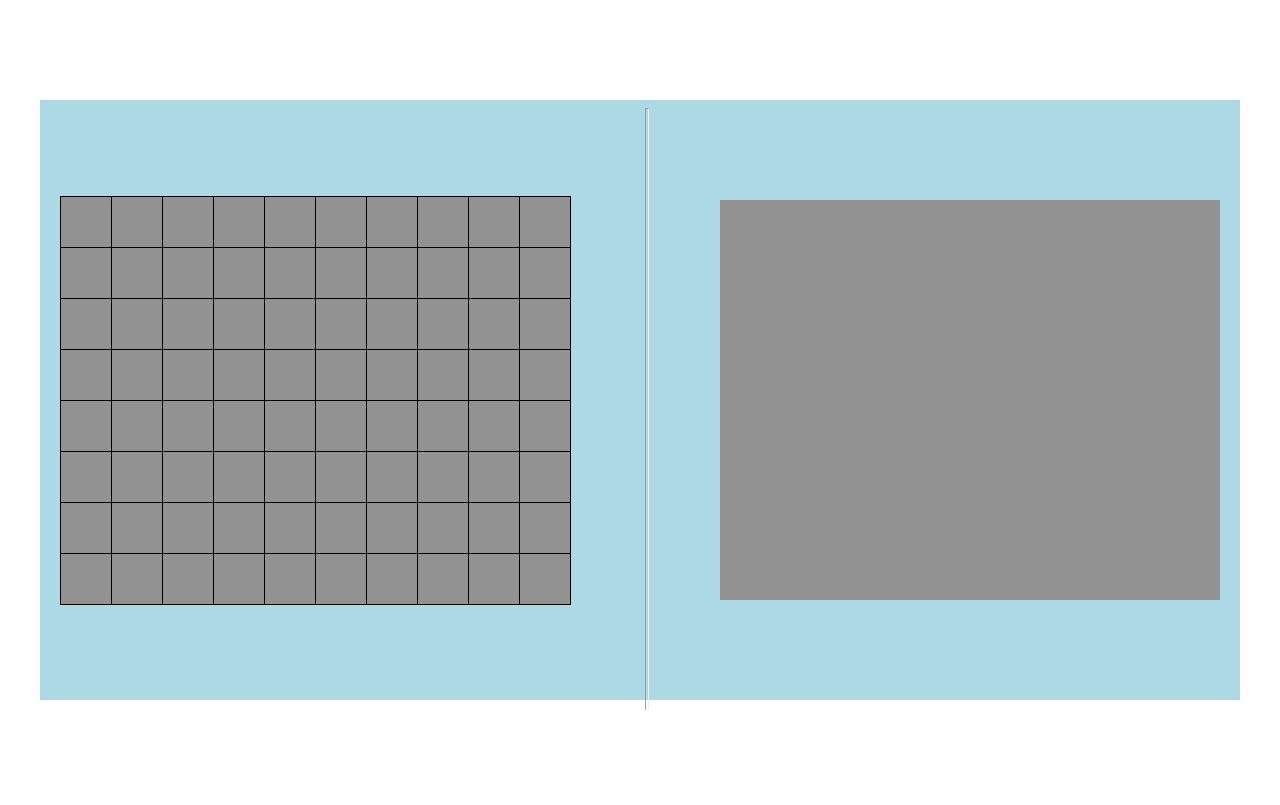
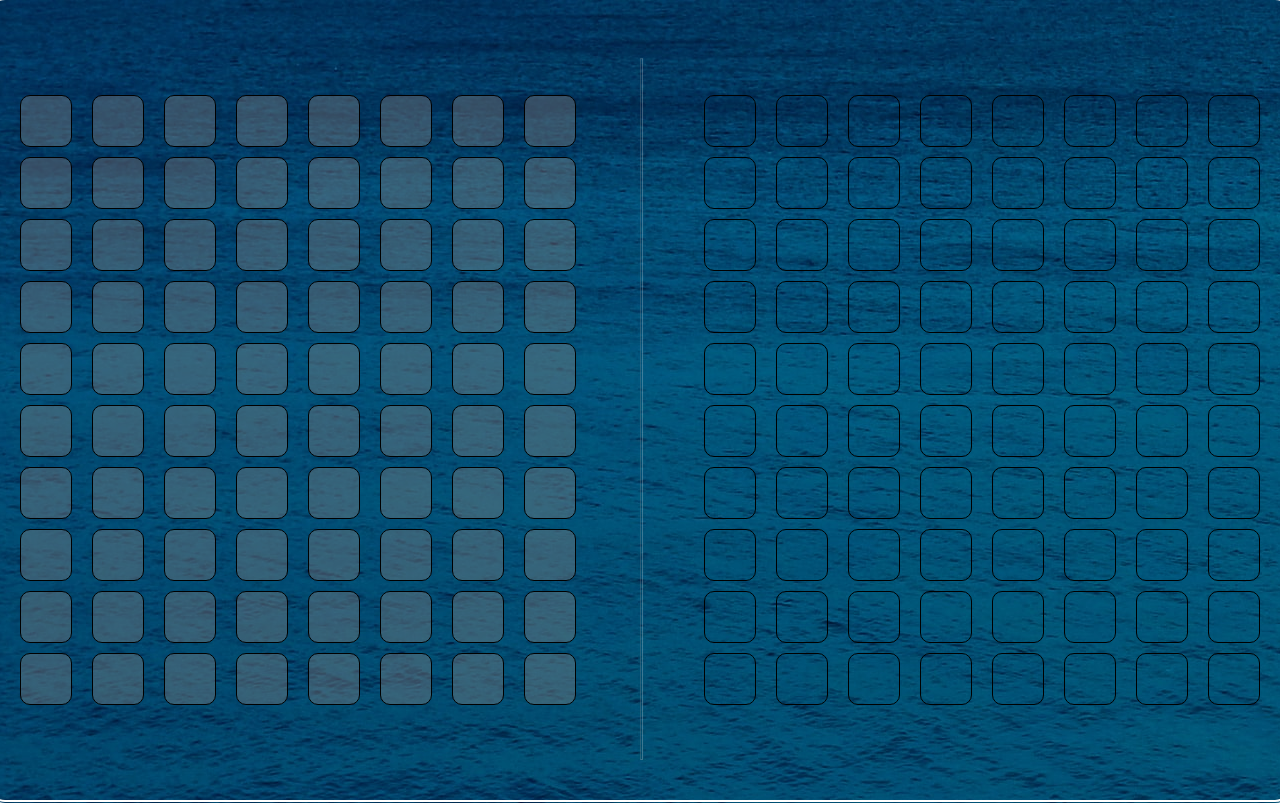
Before and after one commit to veykos/Battleships, a plain HTML site: page index.html in a window 1280 px wide. Drawn offline with Linux system fonts and the light colour scheme.

Commit message:
Add some better organizations

```diff
--- a/index.html
+++ b/index.html
@@ -5,24 +5,24 @@
     <meta http-equiv="X-UA-Compatible" content="IE=edge">
     <meta name="viewport" content="width=device-width, initial-scale=1.0">
     <title>Battleships</title>
-    <link rel="stylesheet" href="style.css">
+    <link rel="stylesheet" href="/styles/style.css">
 </head>
 <body>
     <div class="game-container-wrapper">
         <div class="game-container">
-            <div class="enemy-board">
+            <div class="enemy-board board">
 
             </div>
             <div class="dividing-line">
                 <hr class="dividing-line">
             </div>
-            <div class="player-board">
+            <div class="player-board board">
 
             </div>
 
         </div>
     </div>
-    <script src="index.js"></script>
-    <script src="script.js"></script>
+    <script src="./scripts/index.js"></script>
+    <script src="./scripts/script.js"></script>
 </body>
 </html>
--- a/index.js
+++ b/scripts/index.js
@@ -4,39 +4,38 @@
 
 const enemyBoard = document.querySelector('.enemy-board')
 
-const enemyBoardTable = document.createElement('table')
-enemyBoard.appendChild(enemyBoardTable)
 
 for (let i = 0; i < 8; i++) {
-    let oneRow = document.createElement('tr')
+    let oneRow = document.createElement('div')
     oneRow.className = 'enemy-' + i
     for (let x = 0; x < 10; x++) {
         let tiles_letter = 'abcdefgh'
-        let oneTile = document.createElement('td')
+        let oneTile = document.createElement('div')
         oneTile.className = 'enemy-' + i + tiles_letter[x]
         oneTile.classList.add('enemy-tile')
+        oneTile.classList.add('tile')
 
 
         oneRow.appendChild(oneTile);
     }
-    enemyBoardTable.appendChild(oneRow)
+    enemyBoard.appendChild(oneRow)
 }
 
 const playerBoard = document.querySelector('.player-board')
-const playerBoardTable = document.createElement('table')
-playerBoard.appendChild(playerBoardTable)
+
 
 for (let i = 0; i < 8; i++) {
-    let oneRow = document.createElement('tr')
+    let oneRow = document.createElement('div')
     oneRow.className = 'player-' + i
     for (let x = 0; x < 10; x++) {
         let tiles_letter = 'abcdefgh'
-        let oneTile = document.createElement('td')
+        let oneTile = document.createElement('div')
         oneTile.className = 'player-' + i + tiles_letter[x]
         oneTile.classList.add('player-tile')
+        oneTile.classList.add('tile')
 
 
         oneRow.appendChild(oneTile);
     }
-    playerBoardTable.appendChild(oneRow)
+    playerBoard.appendChild(oneRow)
 }
--- a/style.css
+++ b/styles/style.css
@@ -53,41 +53,50 @@ body {
 }
 
 .game-container {
-    height: 600px;
-    width: 1200px;
-    background-color: lightblue;
+    height: 800px;
+    width: 1300px;
+    background-image: url('../assets/background.jpg');
     display: flex;
     align-items: center;
+    border: 5px;
+    border-color: white;
+    border-style: double;
+    border-radius: 20px;
     justify-content: space-between;
 }
 
 .dividing-line {
-    height: 600px;
-    width: 2px;
+    height: 700px;
+    width: 1px;
+    color: white;
+    opacity: 0.5;
 }
 
-.enemy-board {
-    padding: 20px;
+.board {
     display:flex;
+    padding:20px;
 }
-.enemy-tile {
+
+.tile {
+    margin:10px;
     height:50px;
     width: 50px;
-    background-color: rgb(147, 146, 146);
-    margin: 10px;
     border: 1px black solid;
-
+    border-radius: 10px;
 }
 
-.player-board {
-    padding: 20px;
+.enemy-tile {
+    background-color: rgba(128, 128, 128, 0.415);
+}
 
+.enemy-tile:hover {
+    background-color: rgba(210, 211, 210, 0.504);
+    border: 1px rgb(212, 209, 208) solid;
+    transition: background-color .3s linear;
 }
-.player-tile {
-    height:50px;
-    width: 50px;
-    background-color: rgb(147, 146, 146);
-}
+
+
+
 
 
 
```
Also changed, not shown: scripts/Board.js (added, +13 -0 lines), scripts/script.js (added).
